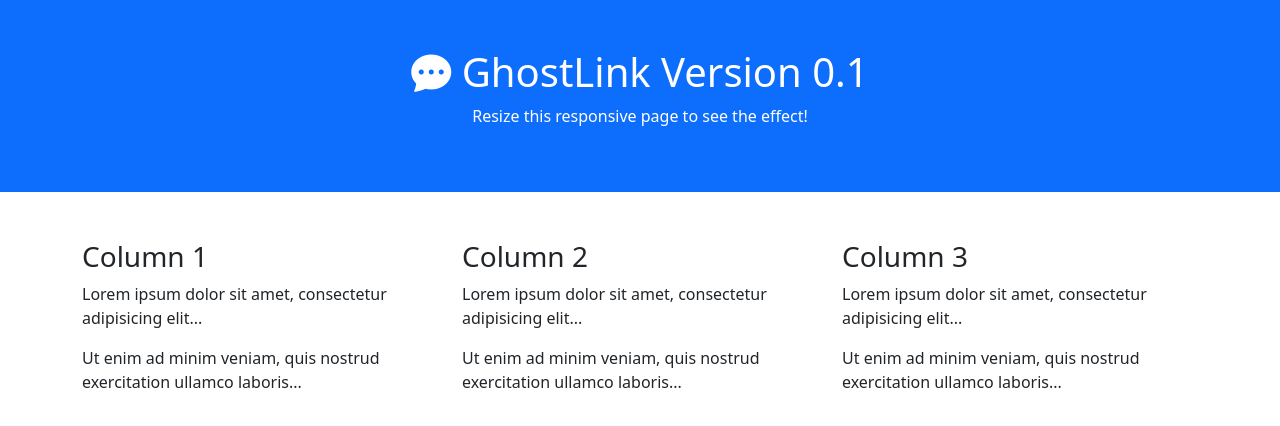
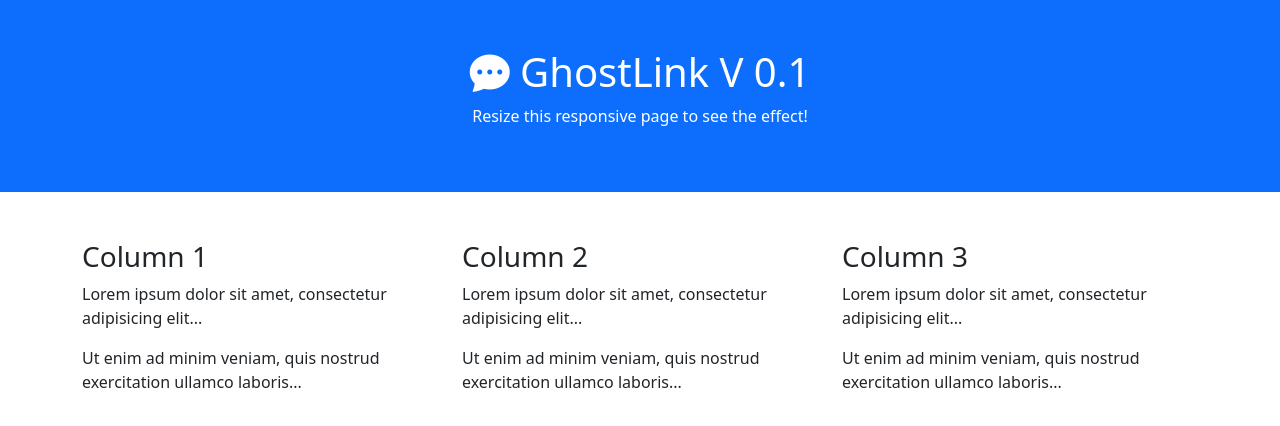
Before and after one commit to udojakob1964/GhostLink, a plain HTML site: page index.html in a window 1280 px wide. Drawn offline with nearby package versions, Linux system fonts and the light colour scheme.

Commit message:
first test of workflow from VSCode to GiiHub Repo

```diff
--- a/index.html
+++ b/index.html
@@ -11,7 +11,7 @@
 <body>
 
 <div class="container-fluid p-5 bg-primary text-white text-center">
-  <h1><i class="bi bi-chat-dots-fill"></i> GhostLink Version 0.1</h1>
+  <h1><i class="bi bi-chat-dots-fill"></i> GhostLink V 0.1</h1>
   <p>Resize this responsive page to see the effect!</p>
 </div>
 
```
